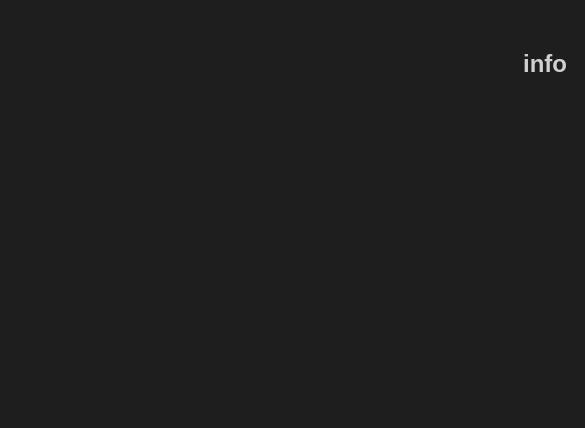
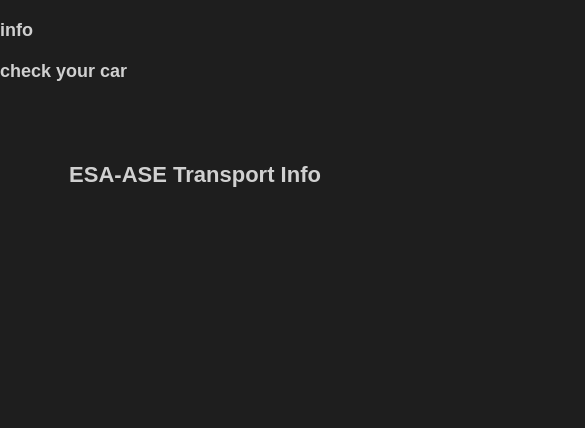
Before and after one commit to Sqwertik/ESA-ASE-Server, a plain HTML site: page index.html in a window 390 px wide. Shown: the top 428 px of the page, 585 px wide, since content can reach past the window. Drawn offline with Linux system fonts and the light colour scheme.

Commit message:
Add files via upload

```diff
--- a/index.html
+++ b/index.html
@@ -3,66 +3,58 @@
 <head>
    <meta name="viewport" content="width=device-width, initial-scale=1.0">
   <style>
+    /* Общие стили */
 body {
   background-color: #1e1e1e;
   color: #d0d0d0;
   font-family: Arial, sans-serif;
-
+  margin: 0;
+  padding: 0;
 }
 
-    a {
-      color: #d0d0d0;
-      text-decoration: none;
-      margin: 0 15px;
-      font-size: 20px;
-    }
-
-    a:hover {
-      color: #909090
-    }
-
-
-
-    .center-link {
-      display: block; /* превращает ссылку в блок */
-      text-align: center; /*выравнивание текста по центру */
-      margin-top: 500px; /*отступ сверху */
-      font-size: 24px; /*размер текста */
-      font-weight: bold; /*жирный шрифт */
-      color: blue ; /*цыет текста */
-      text-decoration: none; /*убирает подчеркивание у ссылки */
-
-    }
-
-    .fewleft-link {
-      display: block; /* превращает ссылку в блок */
-      margin-left: 25%;
-      margin-top: 50px; /*отступ сверху */
-      font-size: 24px; /*размер текста */
-      font-weight: bold; /*жирный шрифт */
-      color: blue ; /*цыет текста */
-      text-decoration: none; /*убирает подчеркивание у ссылки */
-    }
-
+/* Навигация */
 .nav {
   display: flex;
-  justify-content: flex-start; /* ссылки слева */
-  gap: 200px; /* расстояние между ссылками */
-  padding-left: 500px; /* сдвигаем первую ссылку правее */
-  margin-top: 50px;
+  justify-content: center; /* ссылки по центру */
+  gap: 300px; /* расстояние между ссылками */
+  margin-top: 70px; /* отступ сверху */
 }
 
 .nav-link {
-  font-size: 24px;
+  font-size: 20px;
   font-weight: bold;
   text-decoration: none;
+  color: #d0d0d0;
+}
+
+.nav-link:hover {
+  color: #909090;
+}
+
+/* Заголовок */
+h1 {
+  text-align: center;
+  margin-top: 300px; /* отступ сверху (меньше чем было) */
+}
+
+/* Адаптивность для телефонов */
+@media (max-width: 600px) {
+  .nav {
+    flex-direction: column; /* ссылки одна под другой */
+    gap: 20px; /* меньше расстояние */
+    margin-top: 20px;
   }
 
   h1 {
-      text-align: center;
-      margin-top: 300px;
+    margin-top: 80px; /* заголовок ближе к верху */
+    font-size: 22px; /* текст поменьше */
+  }
 
+  .nav-link {
+    font-size: 18px;
   }
+}
+
 
   </style>
   <meta charset="UTF-8">
@@ -81,5 +73,4 @@
 
 
 </body>
-
 </html>
```
Lines whose indentation alone changed are shown as unchanged.
